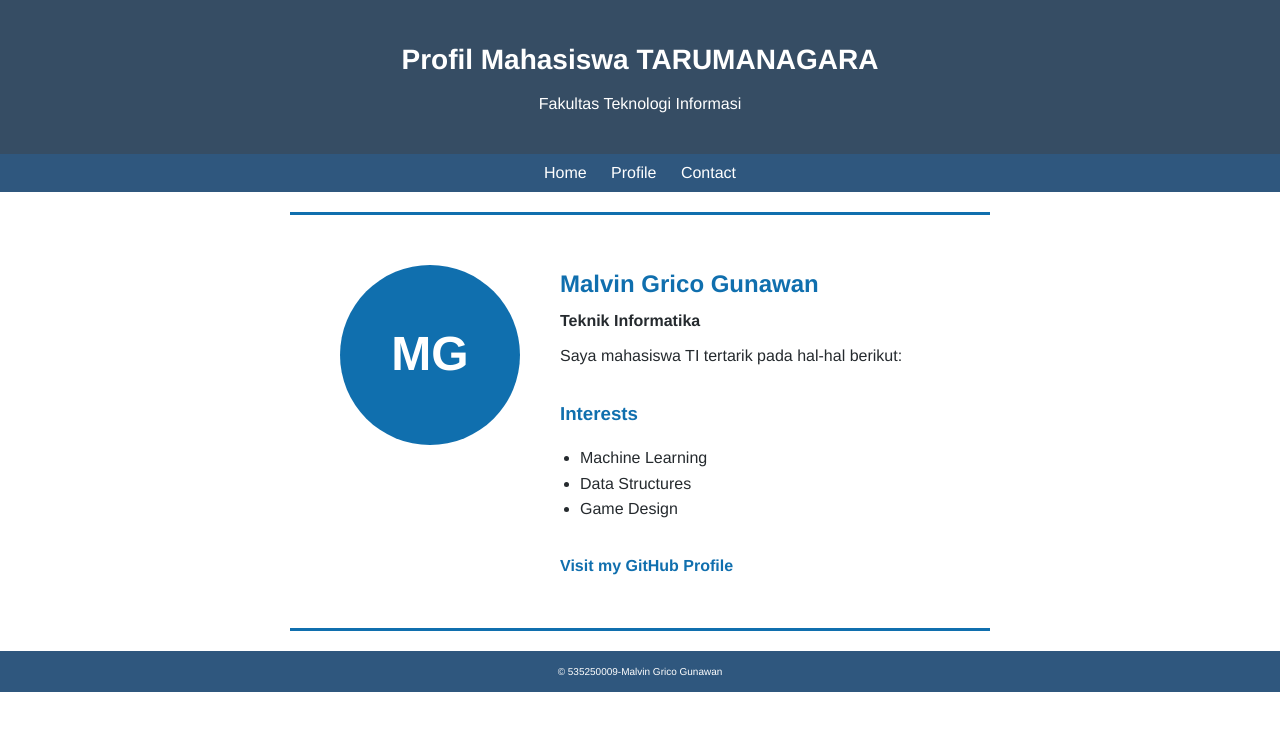
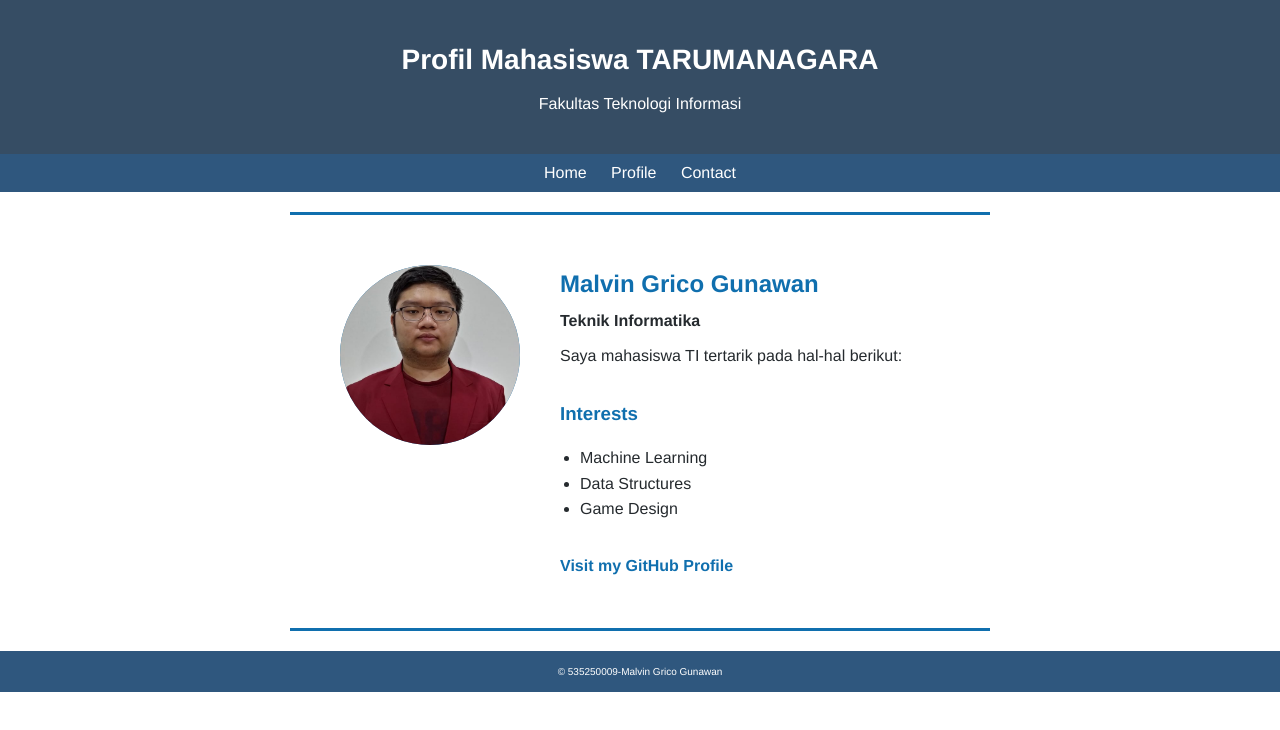
Before and after one commit to Malvin-G-G/Responsive_FrontEnd, a plain HTML site: page index.html in a window 1280 px wide. Drawn offline with Linux system fonts and the light colour scheme.

Commit message:
photo added

```diff
--- a/index.html
+++ b/index.html
@@ -22,7 +22,7 @@
     <main class="profile">
         <article class="profile-pic">
             <div class="photo">
-                <span>MG</span>
+                <img src="prof_pic.jpg" alt="Profile Photo">
             </div>
 
             <div class="info">
--- a/style.css
+++ b/style.css
@@ -72,6 +72,13 @@ nav a:hover {
     justify-content: center;
     font-size: 32px;
     font-weight: bold;
+    overflow: hidden;
+}
+
+.photo img {
+    width: 100%;
+    height: 100%;
+    object-fit: cover;
 }
 
 .info {
```
Also changed, not shown: prof_pic.jpg (added).
